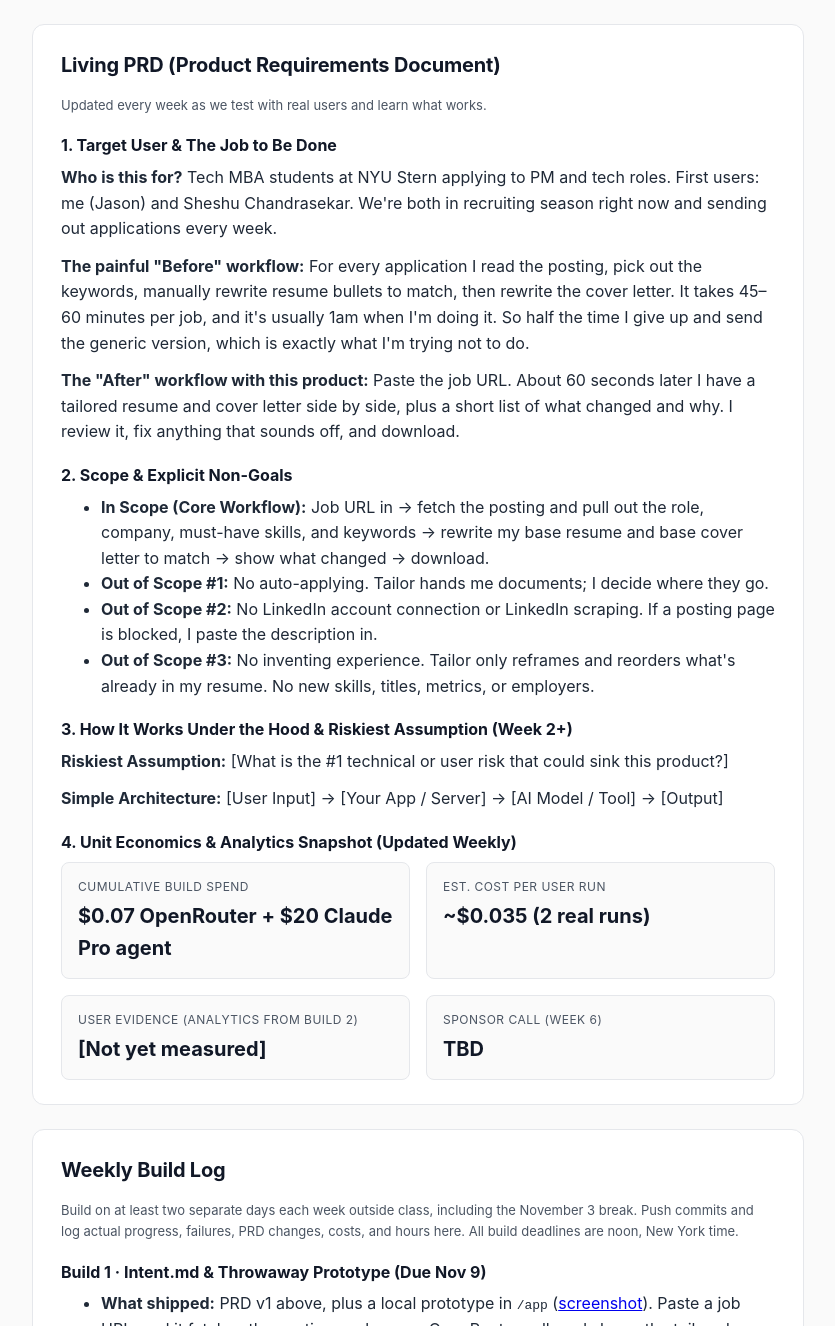
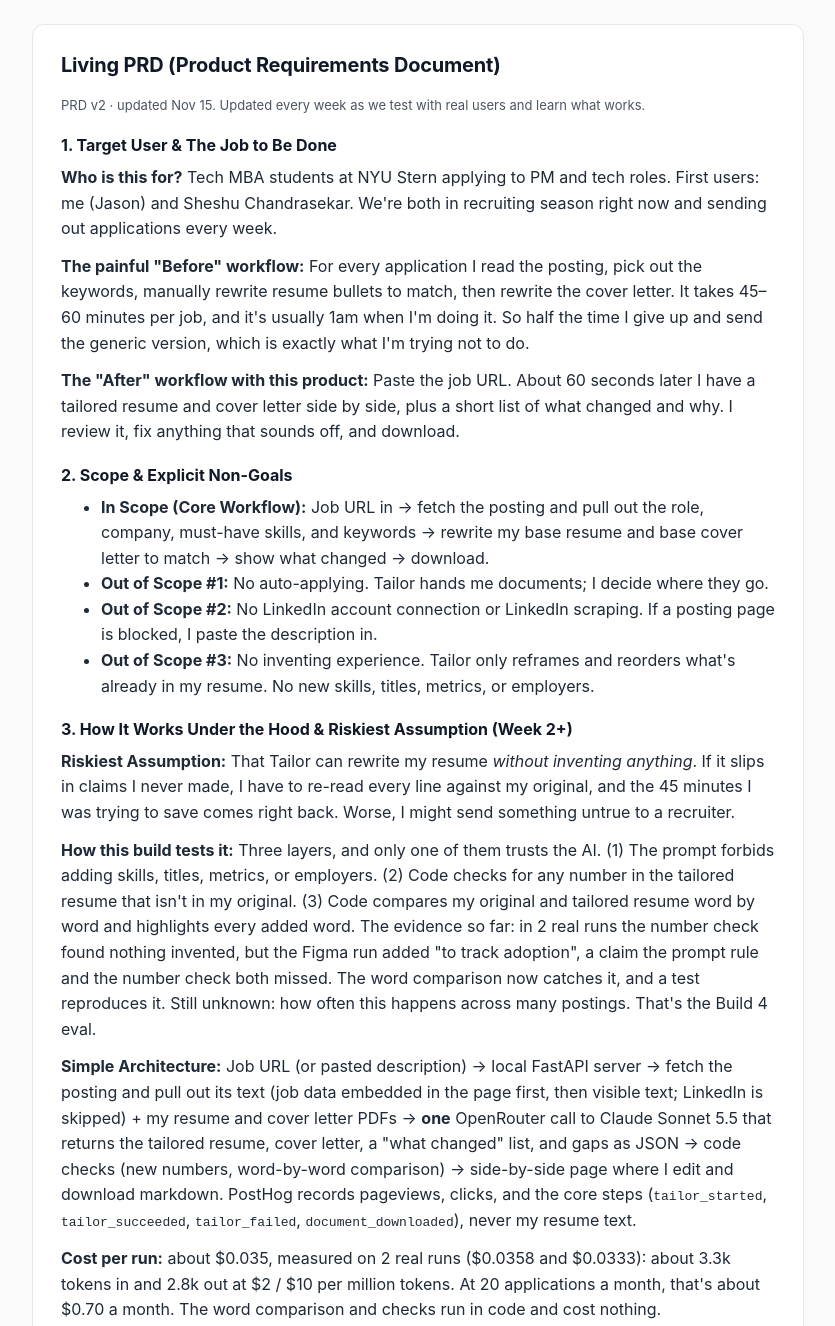
Before and after one commit to building-with-ai-f26/jb9592-somethingcool, a plain HTML site: page docs/index.html in a window 1280 px wide. Shown: the part 1546-2872 px from the top of the page, without its empty margins (222-1057 px from the left). Drawn offline with Linux system fonts and the light colour scheme.

Commit message:
Write PRD v2: riskiest assumption, how Build 2 tests it, architecture, cost per run
Co-Authored-By: Claude Opus 5.5 <noreply@anthropic.com>

```diff
--- a/docs/index.html
+++ b/docs/index.html
@@ -173,7 +173,7 @@
     <!-- LIVING PRD (Updated every week!) -->
     <section id="prd">
       <h2>Living PRD (Product Requirements Document)</h2>
-      <p class="meta">Updated every week as we test with real users and learn what works.</p>
+      <p class="meta">PRD v2 · updated Nov 15. Updated every week as we test with real users and learn what works.</p>
 
       <h3>1. Target User & The Job to Be Done</h3>
       <p><strong>Who is this for?</strong> Tech MBA students at NYU Stern applying to PM and tech roles. First users: me (Jason) and Sheshu Chandrasekar. We're both in recruiting season right now and sending out applications every week.</p>
@@ -189,8 +189,10 @@
       </ul>
 
       <h3>3. How It Works Under the Hood & Riskiest Assumption (Week 2+)</h3>
-      <p><strong>Riskiest Assumption:</strong> [What is the #1 technical or user risk that could sink this product?]</p>
-      <p><strong>Simple Architecture:</strong> [User Input] → [Your App / Server] → [AI Model / Tool] → [Output]</p>
+      <p><strong>Riskiest Assumption:</strong> That Tailor can rewrite my resume <em>without inventing anything</em>. If it slips in claims I never made, I have to re-read every line against my original, and the 45 minutes I was trying to save comes right back. Worse, I might send something untrue to a recruiter.</p>
+      <p><strong>How this build tests it:</strong> Three layers, and only one of them trusts the AI. (1) The prompt forbids adding skills, titles, metrics, or employers. (2) Code checks for any number in the tailored resume that isn't in my original. (3) Code compares my original and tailored resume word by word and highlights every added word. The evidence so far: in 2 real runs the number check found nothing invented, but the Figma run added "to track adoption", a claim the prompt rule and the number check both missed. The word comparison now catches it, and a test reproduces it. Still unknown: how often this happens across many postings. That's the Build 4 eval.</p>
+      <p><strong>Simple Architecture:</strong> Job URL (or pasted description) → local FastAPI server → fetch the posting and pull out its text (job data embedded in the page first, then visible text; LinkedIn is skipped) + my resume and cover letter PDFs → <strong>one</strong> OpenRouter call to Claude Sonnet 5.5 that returns the tailored resume, cover letter, a "what changed" list, and gaps as JSON → code checks (new numbers, word-by-word comparison) → side-by-side page where I edit and download markdown. PostHog records pageviews, clicks, and the core steps (<code>tailor_started</code>, <code>tailor_succeeded</code>, <code>tailor_failed</code>, <code>document_downloaded</code>), never my resume text.</p>
+      <p><strong>Cost per run:</strong> about $0.035, measured on 2 real runs ($0.0358 and $0.0333): about 3.3k tokens in and 2.8k out at $2 / $10 per million tokens. At 20 applications a month, that's about $0.70 a month. The word comparison and checks run in code and cost nothing.</p>
 
       <h3>4. Unit Economics & Analytics Snapshot (Updated Weekly)</h3>
       <div class="grid-2">
@@ -204,7 +206,7 @@
         </div>
         <div class="stat-box">
           <div class="stat-label">User Evidence (Analytics from Build 2)</div>
-          <div class="stat-value">[Not yet measured]</div>
+          <div class="stat-value">PostHog live Nov 15 · no outside users yet</div>
         </div>
         <div class="stat-box">
           <div class="stat-label">Sponsor Call (Week 6)</div>
```
